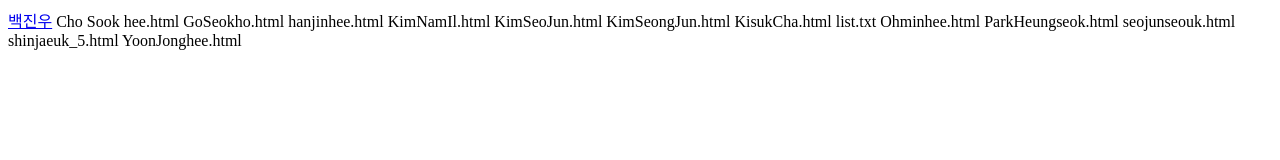
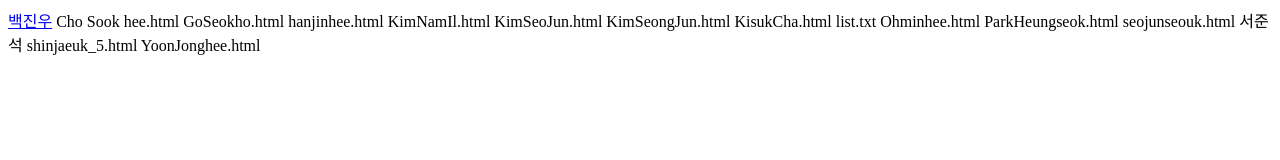
Before and after one commit to xguest7/mit504, a plain HTML site: page index.html in a window 1280 px wide. Drawn offline with Linux system fonts and the light colour scheme.

Commit message:
서준석

```diff
--- a/index.html
+++ b/index.html
@@ -17,7 +17,7 @@ KimSeongJun.html
 list.txt
  Ohminhee.html
  ParkHeungseok.html
- seojunseouk.html
+ seojunseouk.html 서준석
 shinjaeuk_5.html
 YoonJonghee.html
 </body>
```
